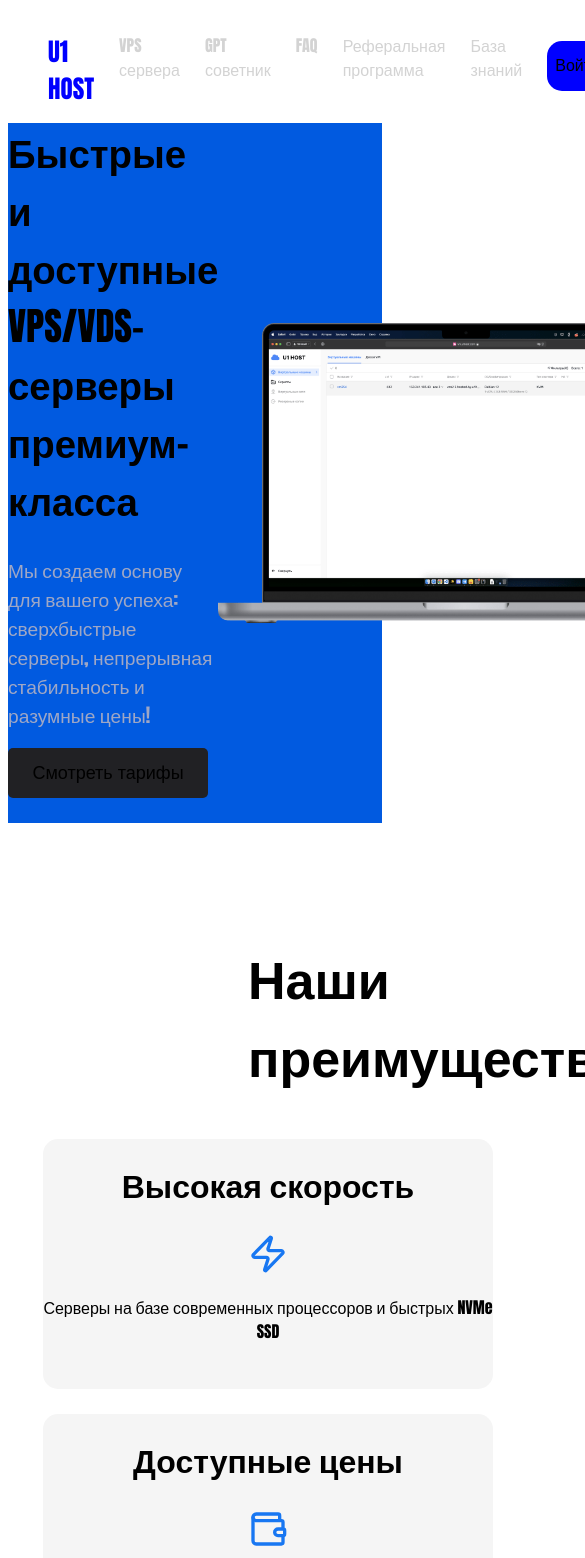
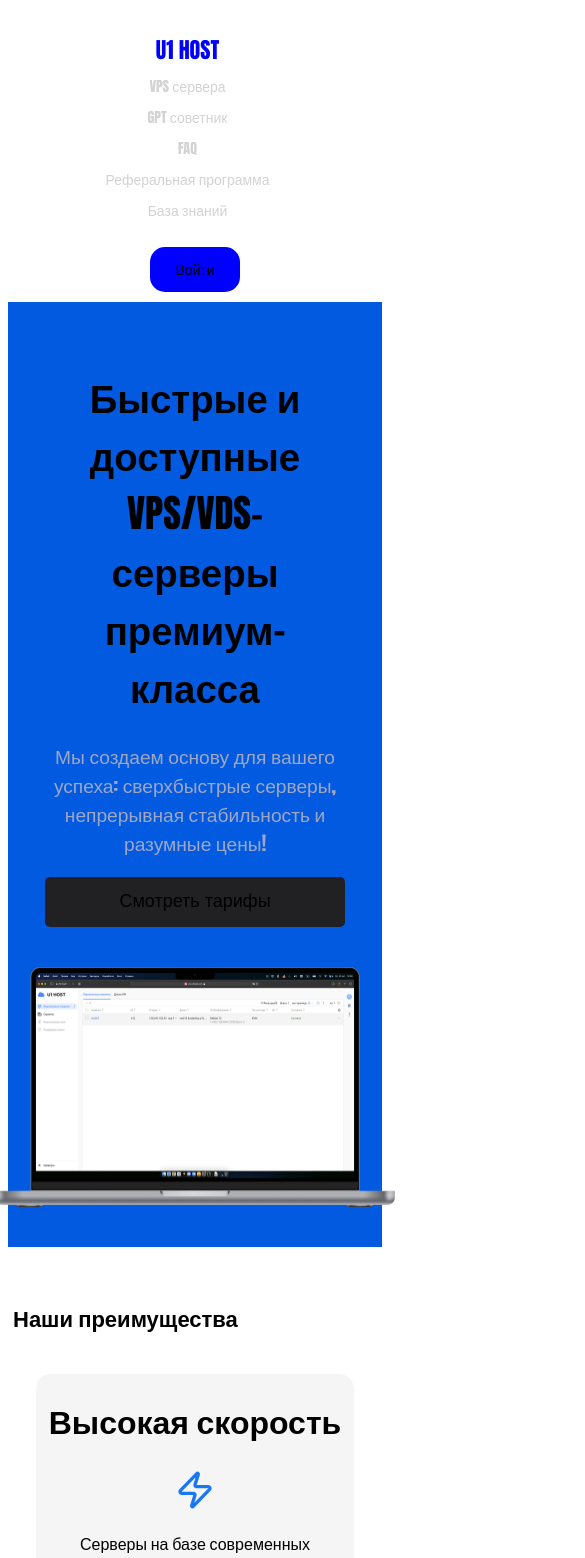
Before and after one commit to MrUkuleo/U1-Host, a React (Vite) app: page / in a window 390 px wide. Shown: the top 1558 px of the page, 585 px wide, since content can reach past the window. Built offline with nearby package versions, Linux system fonts and the light colour scheme.

Commit message:
Добавлена адаптивность

```diff
--- a/src/App.css
+++ b/src/App.css
@@ -1,7 +1,32 @@
+/* --------- GLOBAL --------- */
+* {
+  box-sizing: border-box;
+}
+
 body {
   font-family: Impact, Haettenschweiler, 'Arial Narrow Bold', sans-serif;
 }
 
+a {
+  color: lightgray;
+  text-decoration: none;
+}
+
+button {
+  font-size: 16px;
+  width: 100px;
+  height: 50px;
+  background: blue;
+  border: none;
+  border-radius: 15px;
+  cursor: pointer;
+}
+
+button:hover {
+  background: darkblue;
+}
+
+/* --------- HEADER --------- */
 header {
   position: sticky;
   top: 0;
@@ -9,12 +34,12 @@ header {
   display: flex;
   justify-content: space-around;
   align-items: center;
-  background-color: white;
+  background: #fff;
 }
 
 header ul {
   display: flex;
-  list-style-type: none;
+  list-style: none;
   margin-top: 25px;
 }
 
@@ -24,35 +49,17 @@ header li {
 
 header h2 {
   color: blue;
-  margin: 0%;
+  margin: 0;
   font-size: 25px;
 }
 
-button {
-  font-size: 16px;
-  width: 100px;
-  height: 50px;
-  background-color: blue;
-  border-color: transparent;
-  border-radius: 15px;
-  cursor: pointer;
-}
-
-button:hover{
-  background-color: darkblue;
-}
-
-a {
-  color: lightgray;
-  text-decoration: none;
-}
-
+/* --------- SHOWCASE --------- */
 .showcase {
-  background-color: rgb(1, 90, 224);
+  background: rgb(1, 90, 224);
   display: flex;
   justify-content: space-evenly;
+  align-items: center;
   height: 700px;
-  align-items: center;
 }
 
 .showcase img {
@@ -61,9 +68,8 @@ a {
 }
 
 .showCaseText {
-  margin-bottom: 250px;
   width: 370px;
-  margin-top: 200px;
+  margin: 200px 0 250px;
   font-size: larger;
 }
 
@@ -72,49 +78,47 @@ a {
 }
 
 .showcase button {
-  border-color: transparent;
-  background-color: rgb(33, 33, 36);
+  background: rgb(33, 33, 36);
   border-radius: 5px;
   font-size: large;
   width: 200px;
   height: 50px;
-  cursor: pointer;
+}
+
+/* --------- CARDS --------- */
+.cards {
+  display: grid;
+  grid-template-columns: repeat(auto-fit, minmax(100px, 475px));
+  padding: 10px 10px 150px;
+  justify-content: center;
 }
 
 .card {
-  background-color: whitesmoke;
+  background: whitesmoke;
   width: 450px;
   height: 250px;
-  margin-bottom: 25px;
-  margin-left: 25px;
+  margin: 0 0 25px 25px;
   border-radius: 15px;
   text-align: center;
-  align-items:end;
 }
 
 .card:hover {
-  border-top: 3px darkblue solid;
+  border-top: 3px solid darkblue;
   height: 245px;
-}
-
-.cards {
-  display: grid;
-  grid-template-columns: repeat(auto-fit, minmax(100px, 475px));
-  padding: 10px;
-  justify-content: center;
-  padding-bottom: 150px;
 }
 
 .icon {
   margin-top: 25px;
 }
 
+/* --------- HEADINGS --------- */
 .heading-text {
   font-size: 52px;
   margin-left: 240px;
   padding-top: 80px;
 }
 
+/* --------- SYSTEMS --------- */
 .systems h1 {
   margin-left: 100px;
 }
@@ -127,47 +131,44 @@ a {
 
 .os {
   display: flex;
-  border: 1px grey solid;
+  border: 1px solid grey;
   border-radius: 15px;
   width: 450px;
   margin-bottom: 50px;
 }
 
-.icon-os {
-  margin-top: 30px;
-  padding-left: 10px;
-  margin-right: 50px;
-  width: 40px;
+.os:hover {
+  background: lightblue;
+  border-color: darkblue;
 }
 
-.country-gpu {
-  display: flex;
-  margin-right: 400px;
+.icon-os {
+  width: 40px;
+  margin: 30px 50px 0 10px;
 }
 
-
+/* --------- SELECTORS --------- */
 .selectors {
   display: flex;
   justify-content: space-around;
 }
 
 .selector {
-  display: block;
   width: 200px;
-  margin-right: 10px;
 }
 
 .selector label {
   color: blue;
 }
 
-.selector select{
+.selector select {
   width: 200px;
   height: 50px;
 }
 
+/* --------- SERVER BLOCKS --------- */
 .services, .choose {
-  background-color: whitesmoke;
+  background: whitesmoke;
 }
 
 .servers {
@@ -178,19 +179,15 @@ a {
 .server {
   display: flex;
   justify-content: space-around;
-  background-color: white;
+  background: #fff;
   width: 80%;
   border-radius: 15px;
-  margin: auto;
-  margin-bottom: 15px;
+  margin: 0 auto 15px;
 }
 
-.os:hover {
-  background-color: lightblue;
-  border-color: darkblue;
-}
-
-.server h1, .server h2, .server button {
+.server h1,
+.server h2,
+.server button {
   margin-top: 50px;
 }
 
@@ -202,25 +199,25 @@ a {
   margin: 25px;
 }
 
+/* --------- QUESTIONS --------- */
 .question {
   cursor: pointer;
   user-select: none;
-  background-color: whitesmoke;
+  background: whitesmoke;
   width: 80%;
-  margin: auto;
+  margin: 0 auto 25px;
   padding: 5px;
-  margin-bottom: 25px;
   border-radius: 15px;
-  align-items: center;
 }
 
 .questions {
   margin-bottom: 170px;
 }
 
+/* --------- FOOTER --------- */
 .footer {
   padding-top: 50px;
-  background-color: rgb(1, 90, 224);
+  background: rgb(1, 90, 224);
   width: 100%;
 }
 
@@ -229,9 +226,9 @@ a {
 }
 
 .footer li {
-  list-style-type: none;
+  list-style: none;
+  margin-bottom: 10px;
   text-align: left;
-  margin-bottom: 10px;
 }
 
 .columns {
@@ -243,3 +240,177 @@ a {
   padding-top: 100px;
   text-align: center;
 }
+
+/* --------- MEDIA QUERIES --------- */
+/* 1200px */
+@media (max-width: 1200px) {
+  .heading-text {
+    font-size: 42px;
+    margin-left: 120px;
+  }
+  .showcase {
+    height: 600px;
+  }
+  .showcase img {
+    width: 400px;
+    height: 240px;
+  }
+  .showCaseText {
+    width: 320px;
+    margin-bottom: 200px;
+  }
+  .server {
+    width: 90%;
+    flex-wrap: wrap;
+    padding: 20px;
+  }
+}
+
+/* 992px */
+@media (max-width: 992px) {
+  header {
+    flex-direction: column;
+    padding: 10px;
+  }
+
+  header ul {
+    flex-wrap: wrap;
+    justify-content: center;
+    margin-top: 15px;
+    padding: 0;
+  }
+
+  header li {
+    margin: 0 15px 10px 0;
+  }
+
+  .showcase {
+    flex-direction: column;
+    height: auto;
+    padding: 40px 20px;
+  }
+
+  .showCaseText {
+    width: 90%;
+    margin: 0 0 40px;
+    text-align: center;
+  }
+
+  .cards, .os-s {
+    grid-template-columns: repeat(auto-fit, minmax(300px, 450px));
+    padding: 10px 20px;
+  }
+
+  .card, .os {
+    width: 100%;
+    margin: 15px auto;
+  }
+
+  .selectors {
+    flex-direction: column;
+    align-items: center;
+  }
+
+  .server {
+    flex-direction: column;
+    align-items: center;
+    width: 90%;
+    padding: 30px 20px;
+  }
+
+  .server h1, .server h2, .server button {
+    margin-top: 20px;
+  }
+
+  .columns {
+    flex-wrap: wrap;
+  }
+
+  .column {
+    width: 45%;
+    margin-bottom: 30px;
+  }
+}
+
+/* 768px */
+@media (max-width: 768px) {
+
+  header h2 { font-size: 22px; }
+  header li { font-size: 14px; }
+
+  button {
+    font-size: 14px;
+    width: 90px;
+    height: 45px;
+  }
+
+  .heading-text {
+    font-size: 28px;
+    margin-left: 10px;
+    padding-top: 40px;
+  }
+
+  .cards, .os-s {
+    grid-template-columns: 1fr;
+  }
+
+  .card, .os {
+    width: 90%;
+  }
+
+  .question {
+    width: 90%;
+    padding: 15px;
+  }
+
+  .selector select {
+    width: 180px;
+    height: 45px;
+  }
+}
+
+/* 480px */
+@media (max-width: 480px) {
+  header ul {
+    flex-direction: column;
+    align-items: center;
+  }
+
+  .heading-text {
+    font-size: 22px;
+    margin-left: 5px;
+  }
+
+  .showcase button {
+    width: 100%;
+  }
+
+  .card, .server, .os {
+    width: 95%;
+  }
+
+  .selector {
+    width: 90%;
+  }
+
+  .selector select {
+    width: 100%;
+  }
+
+  .columns {
+    flex-direction: column;
+  }
+
+  .footer {
+    padding: 30px 10px;
+  }
+
+  .footer h3 {
+    font-size: 16px;
+  }
+
+  #copyright {
+    padding-top: 50px;
+    font-size: 12px;
+  }
+}
```
Also changed, not shown: src/components/faq.jsx (line endings or trailing spaces).
